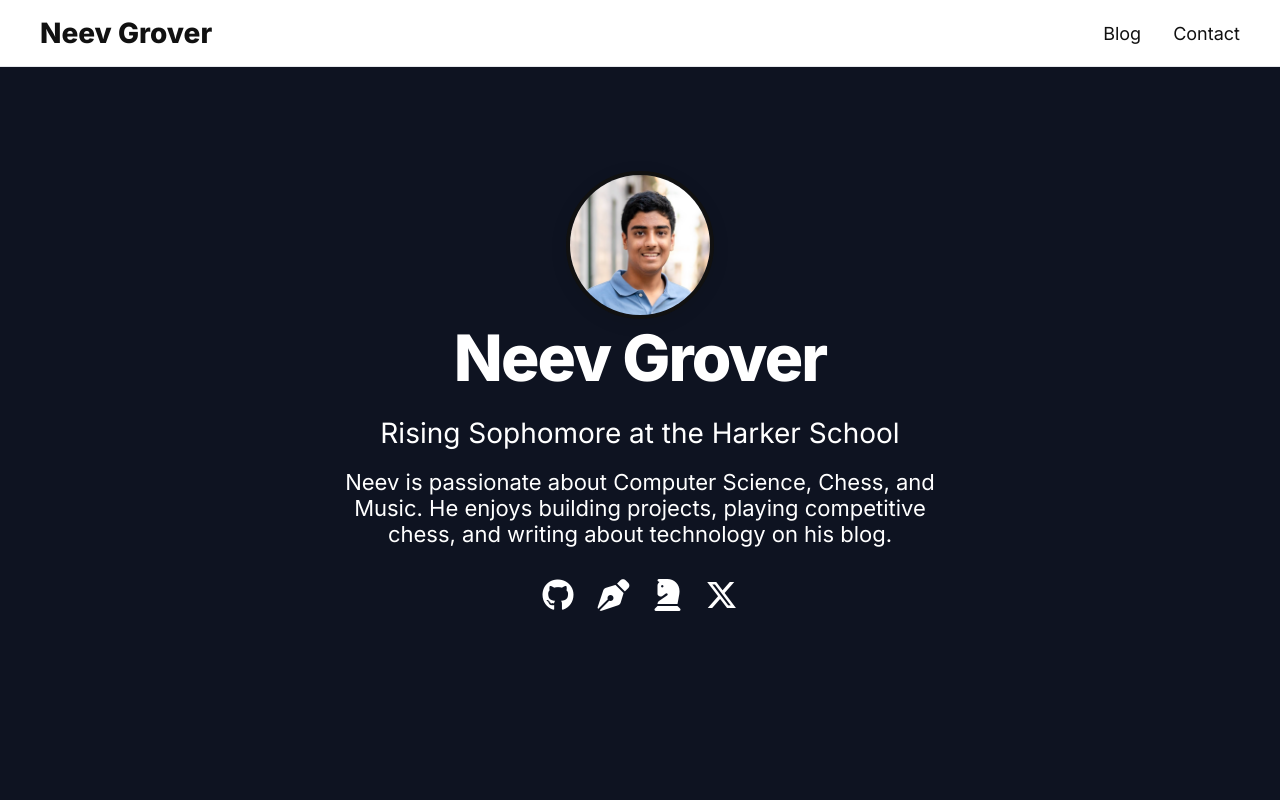
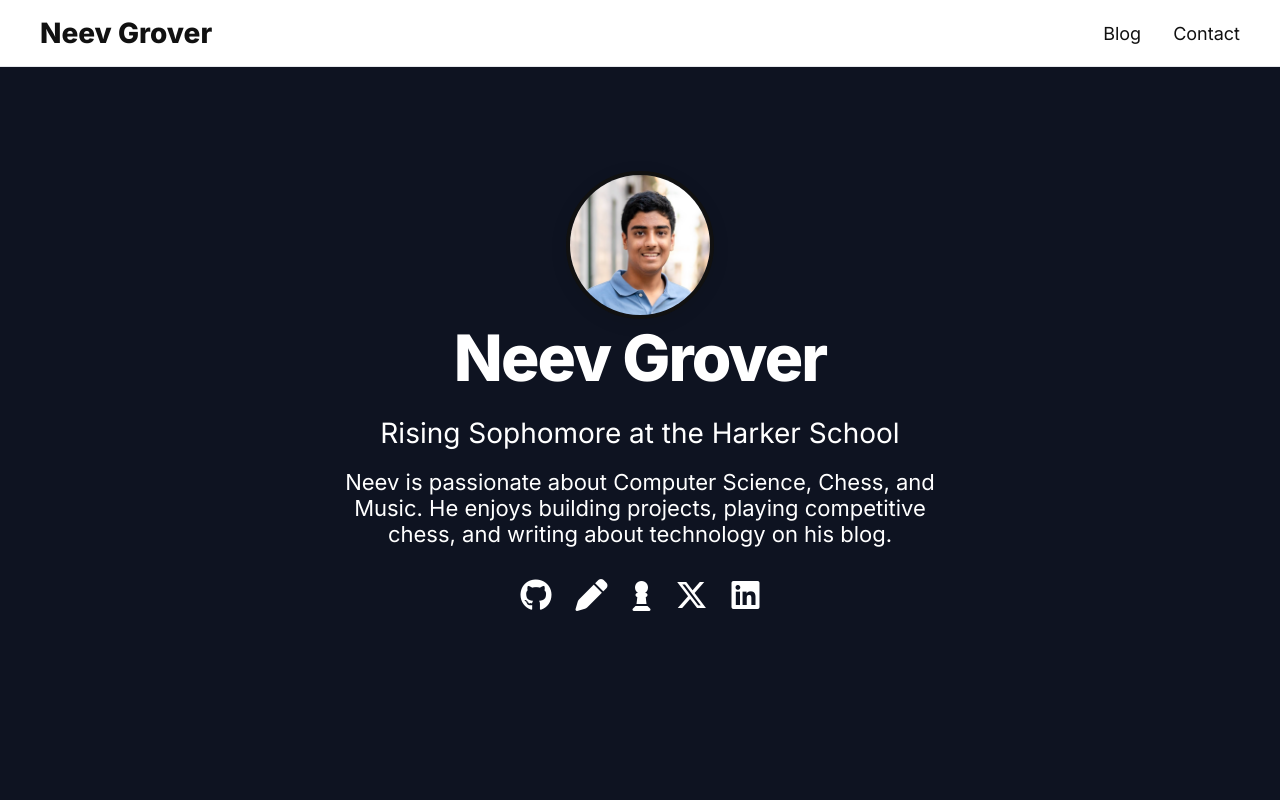
Before and after one commit to groverneev/Neev_Website, a Next.js app: page / in a window 1280 px wide. Shown: the top 800 px of the page. Built offline with nearby package versions, Linux system fonts and the light colour scheme.

Commit message:
fully_fixed_website_external_icons (used fontawesome), added linkedin

```diff
--- a/app/page.tsx
+++ b/app/page.tsx
@@ -77,7 +77,7 @@ export default function Home() {
     rel="noopener noreferrer"
     style={{ color: '#fff' }}
   >
-    <i className="fa-solid fa-pen-nib fa-2x" />
+    <i className="fa-solid fa-pen fa-2x" />
   </a>
 
   {/* Chess.com profile */}
@@ -87,8 +87,10 @@ export default function Home() {
     rel="noopener noreferrer"
     style={{ color: '#fff' }}
   >
-    <i className="fa-solid fa-chess-knight fa-2x" />
+    <i className="fa-solid fa-chess-pawn fa-2x" />
   </a>
+
+
 
   {/* X/Twitter */}
   <a
@@ -99,6 +101,19 @@ export default function Home() {
   >
     <i className="fa-brands fa-x-twitter fa-2x" />
   </a>
+
+  {/* Substack */}
+  <a
+    href="https://www.linkedin.com/in/neev-grover-3bb873332/"
+    target="_blank"
+    rel="noopener noreferrer"
+    style={{ color: '#fff' }}
+  >
+    <i className="fa-brands fa-linkedin fa-2x" />
+  </a>
+
+
+
 </div>
 
       </section>
```
